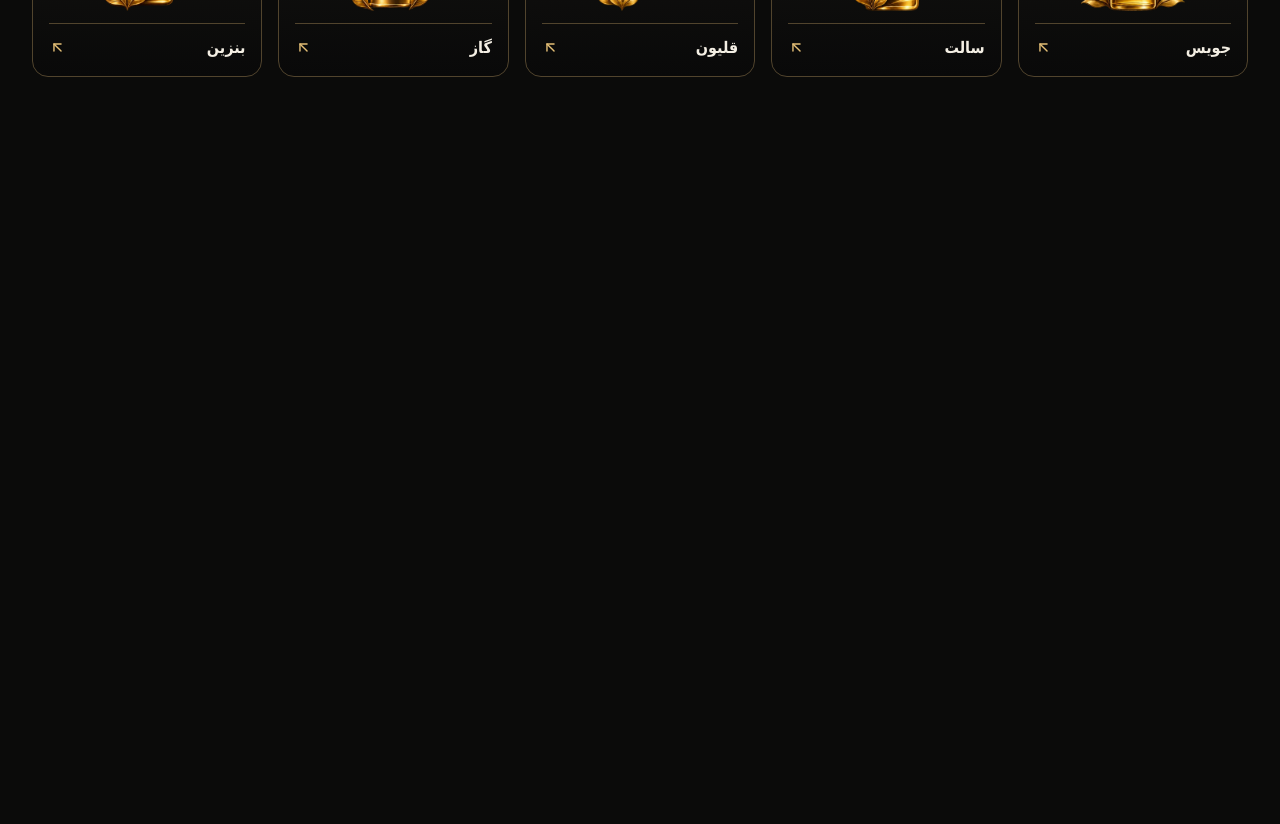
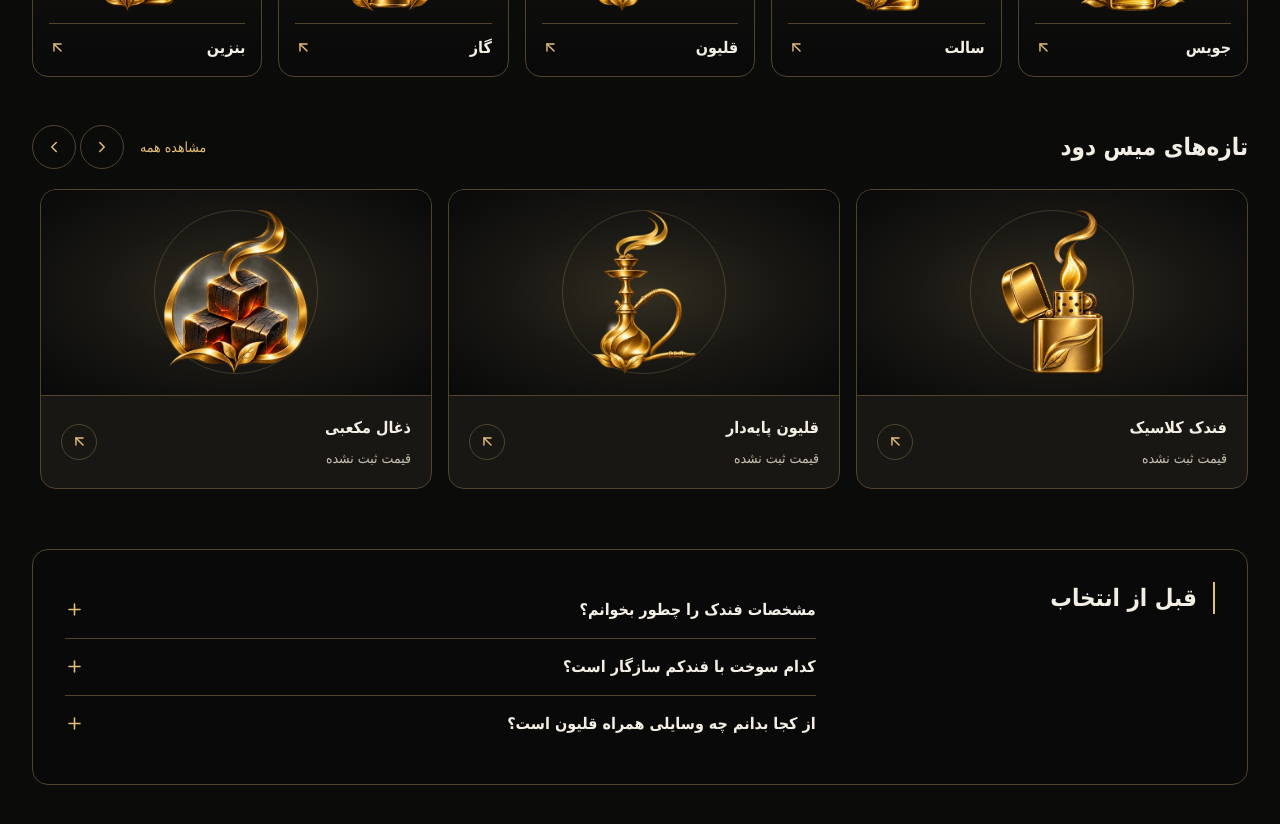
Before and after one commit to zahraiman13812-coder/miss_dood, a Next.js app: page / in a window 1280 px wide. Shown: the part 1160-1984 px from the top of the page. Before the commit the page ends 1285 px from the top, so only its background shows below. Built offline with nearby package versions, Linux system fonts and the light colour scheme.

Commit message:
Show latest products and buying guide on homepage

```diff
--- a/src/app/(store)/page.tsx
+++ b/src/app/(store)/page.tsx
@@ -1,3 +1,5 @@
+import BuyingGuide from "@/components/home/BuyingGuide";
+import LatestProducts from "@/components/home/LatestProducts";
 import CategoryGrid from "@/components/home/CategoryGrid";
 import BrandStrip from "@/components/home/BrandStrip";
 import HeroSlider from "@/components/home/HeroSlider";
@@ -8,6 +10,8 @@ export default function Home() {
       <HeroSlider />
       <BrandStrip />
       <CategoryGrid />
+      <LatestProducts />
+      <BuyingGuide />
     </main>
   );
 }
--- /dev/null
+++ b/src/components/home/BuyingGuide.tsx
@@ -0,0 +1,39 @@
+import { Plus } from "lucide-react";
+
+const questions = [
+  {
+    title: "مشخصات فندک را چطور بخوانم؟",
+    answer: "برای مقایسهٔ دو فندک، اول نوع سوخت و قابلیت پرکردن مجدد را در مشخصات همان مدل ببین. بعد ابعاد و وزن را کنار هم بگذار تا اندازهٔ واقعی هر مدل برایت روشن شود.",
+  },
+  {
+    title: "کدام سوخت با فندکم سازگار است؟",
+    answer: "نام و شمارهٔ مدل را روی بدنه یا جعبه پیدا کن. نوع سوخت درج‌شده در دفترچهٔ همان مدل یا مشخصات رسمی سازنده را با برچسب سوخت تطبیق بده. اگر مدل مشخص نیست، پیش از خرید از فروشنده دربارهٔ سازگاری بپرس.",
+  },
+  {
+    title: "از کجا بدانم چه وسایلی همراه قلیون است؟",
+    answer: "فهرست اقلام همراه همان مدل را روی بسته یا در توضیحات کالا بخوان. شلنگ، سری، سینی و انبر را جداگانه بررسی کن. اگر وسیله‌ای فقط در عکس دیده می‌شود، از فروشنده بپرس که داخل بسته هم هست یا جدا فروخته می‌شود.",
+  },
+];
+
+export default function BuyingGuide() {
+  return (
+    <section aria-labelledby="guide-title" className="mx-auto max-w-7xl px-4 pb-12 sm:px-8">
+      <div className="grid gap-6 rounded-2xl border border-line bg-header p-5 sm:p-8 lg:grid-cols-[1fr_2fr]">
+        <h2 id="guide-title" className="self-start border-s-2 border-accent ps-4 text-xl font-bold text-content sm:text-2xl">
+          قبل از انتخاب
+        </h2>
+        <div className="divide-y divide-line">
+          {questions.map(({ title, answer }) => (
+            <details key={title} name="buying-guide" className="group">
+              <summary className="flex min-h-14 cursor-pointer list-none items-center justify-between gap-4 rounded-sm py-3 text-start font-semibold text-content hover:text-accent [&::-webkit-details-marker]:hidden">
+                {title}
+                <Plus size={19} aria-hidden="true" className="shrink-0 text-accent group-open:rotate-45 motion-safe:transition-transform" />
+              </summary>
+              <p className="max-w-prose pb-5 text-sm leading-8 text-muted">{answer}</p>
+            </details>
+          ))}
+        </div>
+      </div>
+    </section>
+  );
+}
```
